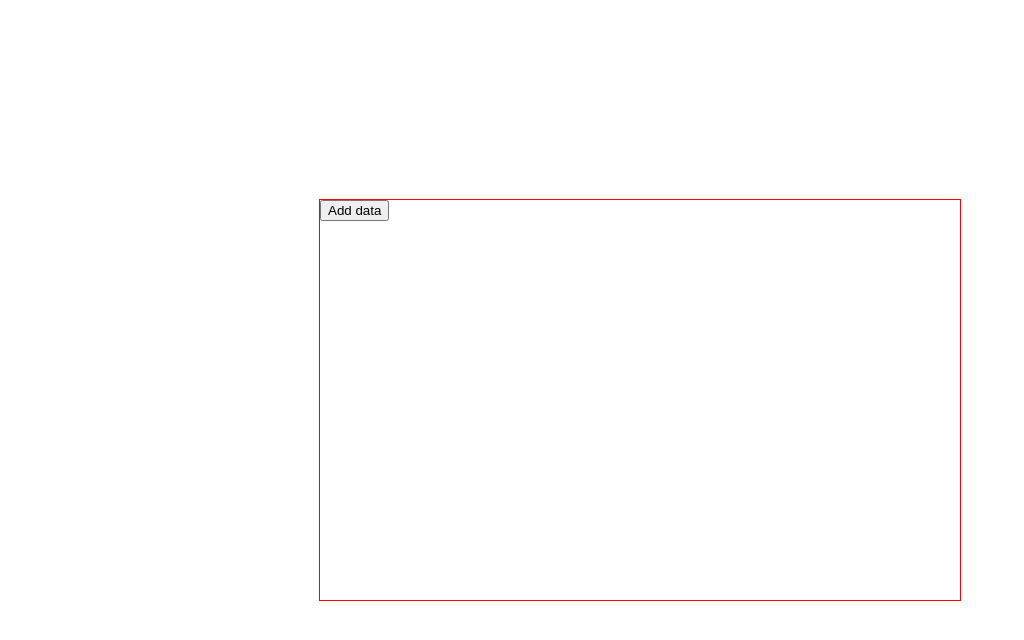
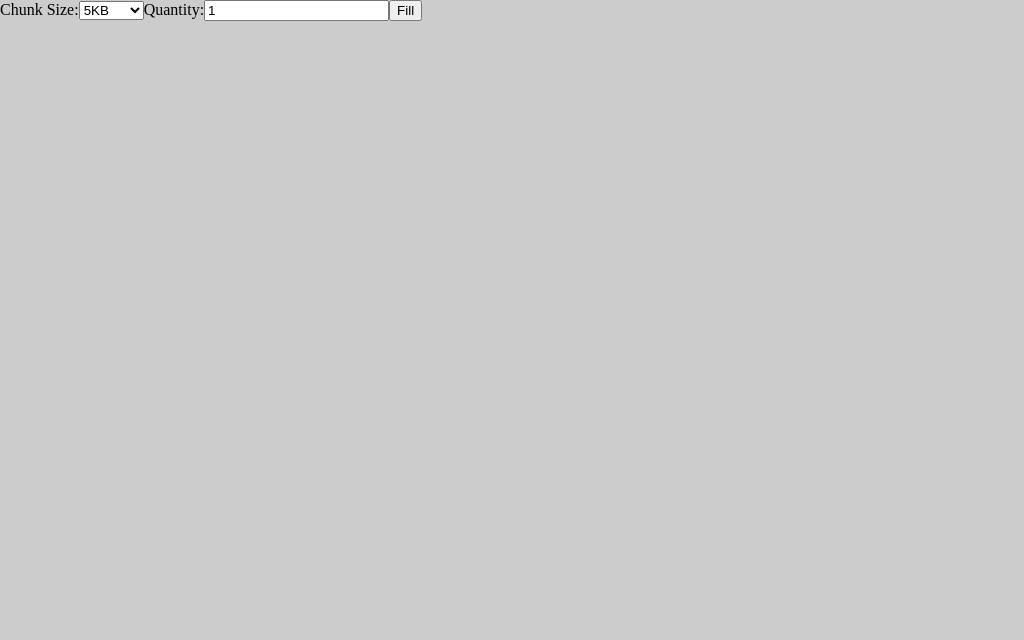
Before and after one commit to zeroliu/indexeddb_playground, a React app: page / in a window 1280 px wide. Shown: the top 640 px of the page, without its empty margins (0-1024 px from the left). Built offline with nearby package versions, Linux system fonts and the light colour scheme.

Commit message:
Started to implement idb abuser

```diff
--- a/public/index.html
+++ b/public/index.html
@@ -1,12 +1,14 @@
 <!DOCTYPE html>
 <html lang="en">
-
   <head>
     <meta charset="utf-8" />
     <link rel="icon" href="%PUBLIC_URL%/favicon.ico" />
     <meta name="viewport" content="width=device-width, initial-scale=1" />
     <meta name="theme-color" content="#000000" />
-  <meta name="description" content="Web site created using create-react-app" />
+    <meta
+      name="description"
+      content="Web site created using create-react-app"
+    />
     <link rel="apple-touch-icon" href="%PUBLIC_URL%/logo192.png" />
     <!--
       manifest.json provides metadata used when your web app is installed on a
@@ -22,7 +24,7 @@
       work correctly both with client-side routing and a non-root public URL.
       Learn how to configure a non-root public URL by running `npm run build`.
     -->
-  <title>React App</title>
+    <title>IndexedDB Playground</title>
   </head>
 
   <body>
@@ -38,5 +40,4 @@
       To create a production bundle, use `npm run build` or `yarn build`.
     -->
   </body>
-
 </html>
--- a/src/App.tsx
+++ /dev/null
@@ -1,37 +0,0 @@
-import React from 'react';
-
-const styles = {
-  container: {
-    display: 'flex',
-    alignItems: 'center',
-    justifyContent: 'center',
-    height: '100vh',
-  },
-  dialog: {
-    width: '50vw',
-    height: '50vh',
-    border: '1px solid red',
-  },
-};
-
-function handleClick() {
-  console.log('click');
-}
-
-function handleSubmit(e: React.FormEvent) {
-  e.preventDefault();
-}
-
-function App() {
-  return (
-    <div style={styles.container}>
-      <div style={styles.dialog}>
-        <form onSubmit={handleSubmit}>
-          <button onClick={handleClick}>Add data</button>
-        </form>
-      </div>
-    </div>
-  );
-}
-
-export default App;
--- /dev/null
+++ b/src/components/App.tsx
@@ -0,0 +1,64 @@
+import React, {FormEvent, useState} from 'react';
+import {abuseIdb} from 'services/idb';
+
+const styles = {
+  dialog: {
+    width: '100vw',
+    height: '100vh',
+    background: 'rgba(0,0,0,.2)',
+  },
+};
+
+const CHUNK_OPTIONS = [
+  {value: 5, label: '5KB'},
+  {value: 50, label: '50KB'},
+  {value: 500, label: '500KB'},
+  {value: 5 * 1024, label: '5MB'},
+  {value: 50 * 1024, label: '50MB'},
+  {value: 500 * 1024, label: '500MB'},
+];
+
+export function App() {
+  const [chunkSize, setChunkSize] = useState(CHUNK_OPTIONS[0].value);
+  const [quantity, setQuantity] = useState(1);
+
+  const handleSubmit = (e: FormEvent) => {
+    e.preventDefault();
+    console.log(chunkSize, quantity);
+    abuseIdb(chunkSize, quantity);
+  };
+
+  return (
+    <div>
+      <div style={styles.dialog}>
+        <form onSubmit={handleSubmit}>
+          <label>
+            Chunk Size:
+            <select
+              value={chunkSize}
+              onChange={event => {
+                setChunkSize(Number(event.target.value));
+              }}>
+              {CHUNK_OPTIONS.map(option => (
+                <option key={option.value} value={option.value}>
+                  {option.label}
+                </option>
+              ))}
+            </select>
+          </label>
+          <label>
+            Quantity:
+            <input
+              type="number"
+              value={quantity}
+              onChange={event => {
+                setQuantity(Number(event.target.value));
+              }}
+            />
+          </label>
+          <input type="submit" value="Fill" />
+        </form>
+      </div>
+    </div>
+  );
+}
--- a/src/index.tsx
+++ b/src/index.tsx
@@ -1,7 +1,8 @@
 import React from 'react';
 import ReactDOM from 'react-dom';
-import App from './App';
+import {App} from './components/App';
 import * as serviceWorker from './serviceWorker';
+import {initIdb} from 'services/idb';
 
 const appWrapperId = 'idb-app-wrapper';
 let wrapper = document.getElementById(appWrapperId) as HTMLElement;
@@ -12,6 +13,7 @@ if (!wrapper) {
   wrapper.id = appWrapperId;
   document.body.appendChild(wrapper);
 }
+
 ReactDOM.render(
   <React.StrictMode>
     <App />
@@ -19,6 +21,8 @@ ReactDOM.render(
   wrapper
 );
 
+initIdb();
+
 // If you want your app to work offline and load faster, you can change
 // unregister() to register() below. Note this comes with some pitfalls.
 // Learn more about service workers: https://bit.ly/CRA-PWA
--- /dev/null
+++ b/src/services/benchmark.ts
@@ -0,0 +1,28 @@
+export class Benchmark {
+  private startInMs = 0;
+  private endInMs = 0;
+
+  constructor(private readonly name: string) {
+    this.start();
+  }
+
+  start() {
+    this.log(`${this.name} start`);
+    this.startInMs = performance.now();
+  }
+
+  end() {
+    this.log(`${this.name} end`);
+    this.endInMs = performance.now();
+    this.logTime();
+  }
+
+  logTime() {
+    const durationInSec = (this.endInMs - this.startInMs) / 1000;
+    this.log(`${this.name} took ${durationInSec.toFixed(2)}s`);
+  }
+
+  log(msg: string) {
+    console.log(`[Benchmark] ${msg}`);
+  }
+}
--- /dev/null
+++ b/src/services/idb.ts
@@ -0,0 +1,48 @@
+import {Benchmark} from './benchmark';
+
+const DB_NAME = 'idb_playground_db';
+const DB_VERSION = 1;
+const ABUSER_STORE = 'abuser';
+
+let db: IDBDatabase | null = null;
+
+export function initIdb() {
+  const request = indexedDB.open(DB_NAME, DB_VERSION);
+  request.onerror = event => {
+    throw new Error(
+      `${(event.target as any).errorCode}: Error opening indexedDB.`
+    );
+  };
+  request.onsuccess = event => {
+    db = (event.target as any).result as IDBDatabase;
+    console.log('IndexedDB initialization succeeded.');
+  };
+  request.onupgradeneeded = event => {
+    console.log('Upgrading indexedDB.');
+    const db = (event.target as any).result as IDBDatabase;
+    const store = db.createObjectStore(ABUSER_STORE, {autoIncrement: true});
+    store.transaction.oncomplete = () => {
+      console.log('store creation completed');
+    };
+  };
+}
+
+export function abuseIdb(size: number, quantity: number) {
+  if (!db) {
+    throw new Error('DB is not initialized.');
+  }
+  const benchmarkAddToIdb = new Benchmark('Adding to idb');
+  const benchmarkCreateObj = new Benchmark('Creating idb objects');
+  const content = new Array((size * 1024) / 4 + 1).join('abcd');
+  const transaction = db.transaction(ABUSER_STORE, 'readwrite');
+  const store = transaction.objectStore(ABUSER_STORE);
+  for (let i = 0; i < quantity; ++i) {
+    const blob = new Blob([content], {type: 'text/plain'});
+    store.add(blob);
+  }
+  benchmarkCreateObj.end();
+  transaction.oncomplete = () => {
+    console.log('transaction completed.');
+    benchmarkAddToIdb.end();
+  };
+}
```
Also changed, not shown: tsconfig.json (+3 -8 lines). Lines whose indentation alone changed are shown as unchanged.
